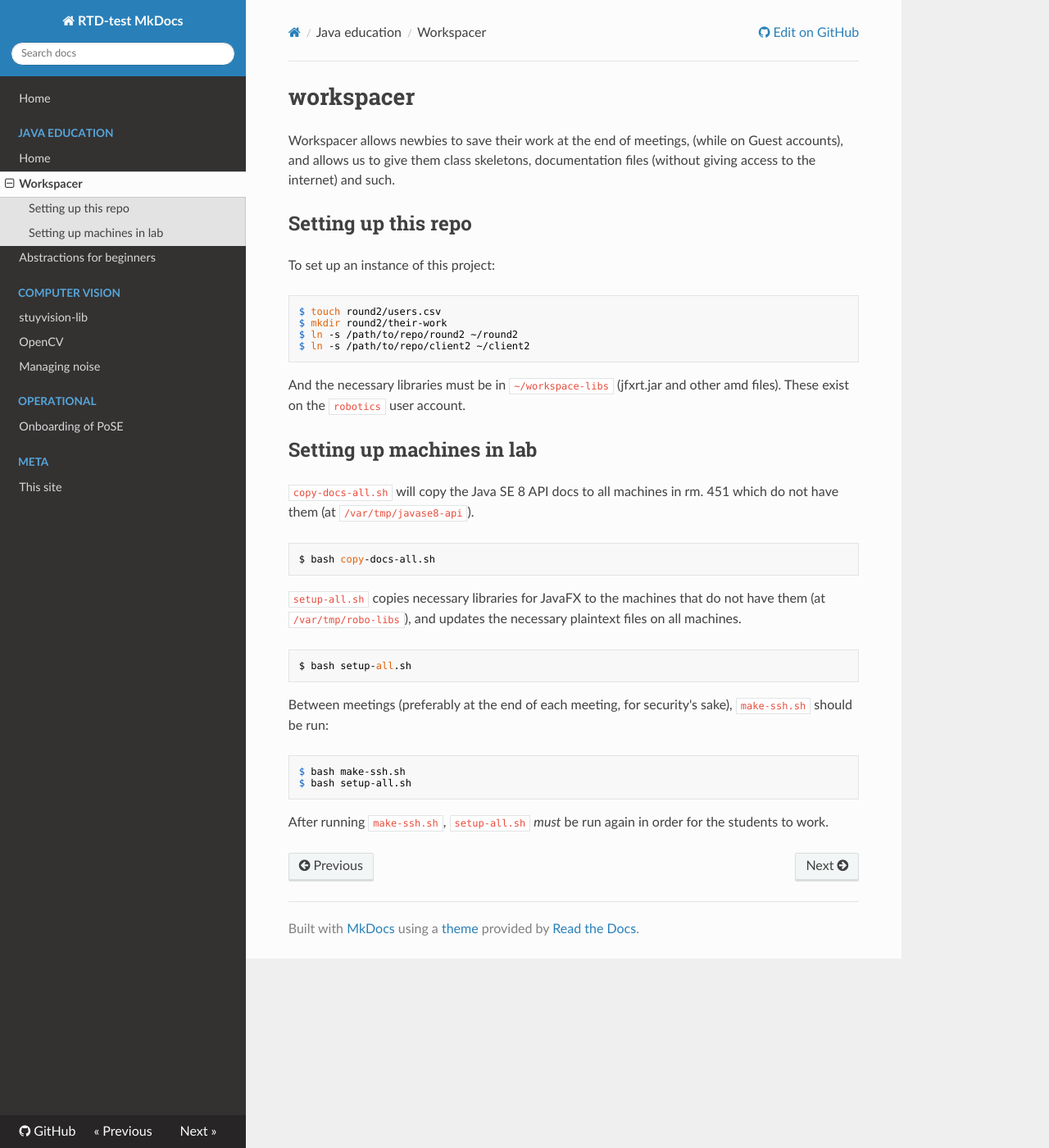
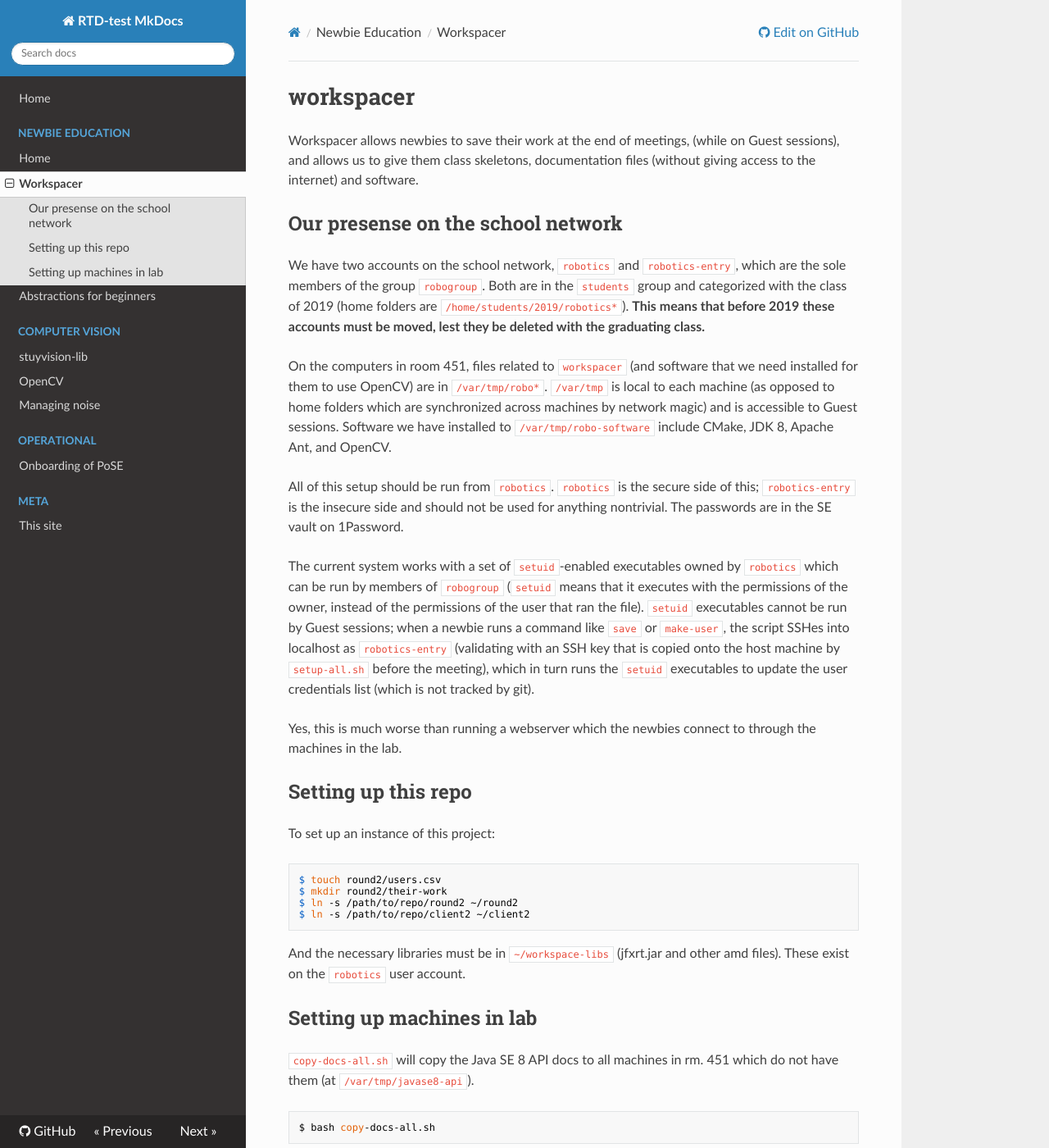
Before and after one commit to WilsonBerkow/rtd-test, an MkDocs documentation site: the page built from docs/workspacer.md, in a window 1280 px wide and 1400 px high. Shown: the whole window at 82% size. Built offline with MkDocs 1.6.1, drawn with Linux system fonts in a browser that asks for light colours; nearby versions of some CDN libraries; old or Windows-style settings are respelled for this version of MkDocs.

Commit message:
Reshape and add some content

```diff
--- a/docs/workspacer.md
+++ b/docs/workspacer.md
@@ -1,8 +1,43 @@
 # workspacer
 
 Workspacer allows newbies to save their work at the end of meetings, (while on
-Guest accounts), and allows us to give them class skeletons, documentation files
-(without giving access to the internet) and such.
+Guest sessions), and allows us to give them class skeletons, documentation
+files (without giving access to the internet) and software.
+
+## Our presense on the school network
+
+We have two accounts on the school network, `robotics` and `robotics-entry`,
+which are the sole members of the group `robogroup`. Both are in the
+`students` group and categorized with the class of 2019 (home folders
+are `/home/students/2019/robotics*`). **This means that before 2019
+these accounts must be moved, lest they be deleted with the graduating
+class.**
+
+On the computers in room 451, files related to `workspacer` (and software
+that we need installed for them to use OpenCV) are in `/var/tmp/robo*`.
+`/var/tmp` is local to each machine (as opposed to home folders which
+are synchronized across machines by network magic) and is accessible
+to Guest sessions. Software we have installed to `/var/tmp/robo-software`
+include CMake, JDK 8, Apache Ant, and OpenCV.
+
+All of this setup should be run from `robotics`. `robotics` is the
+secure side of this; `robotics-entry` is the insecure side and should
+not be used for anything nontrivial. The passwords are in the SE vault
+on 1Password.
+
+The current system works with a set of `setuid`-enabled executables
+owned by `robotics` which can be run by members of `robogroup`
+(`setuid` means that it executes with the permissions of the owner,
+instead of the permissions of the user that ran the file). `setuid`
+executables cannot be run by Guest sessions; when a newbie runs
+a command like `save` or `make-user`, the script SSHes into localhost
+as `robotics-entry` (validating with an SSH key that is copied onto
+the host machine by `setup-all.sh` before the meeting), which in
+turn runs the `setuid` executables to update the user credentials
+list (which is not tracked by git).
+
+Yes, this is much worse than running a webserver which the newbies
+connect to through the machines in the lab.
 
 ## Setting up this repo
 
--- a/mkdocs.yml
+++ b/mkdocs.yml
@@ -4,7 +4,7 @@ repo_url: https://github.com/WilsonBerkow/rtd-test
 
 pages:
 - Home: index.md
-- Java education:
+- Newbie Education:
     - Home: java-edu-home.md
     - Workspacer: workspacer.md
     - Abstractions for beginners: java-education.md
```
Also changed, not shown: docs/java-edu-home.md (+8 -4 lines), docs/java-education.md (+2 -1 lines).
